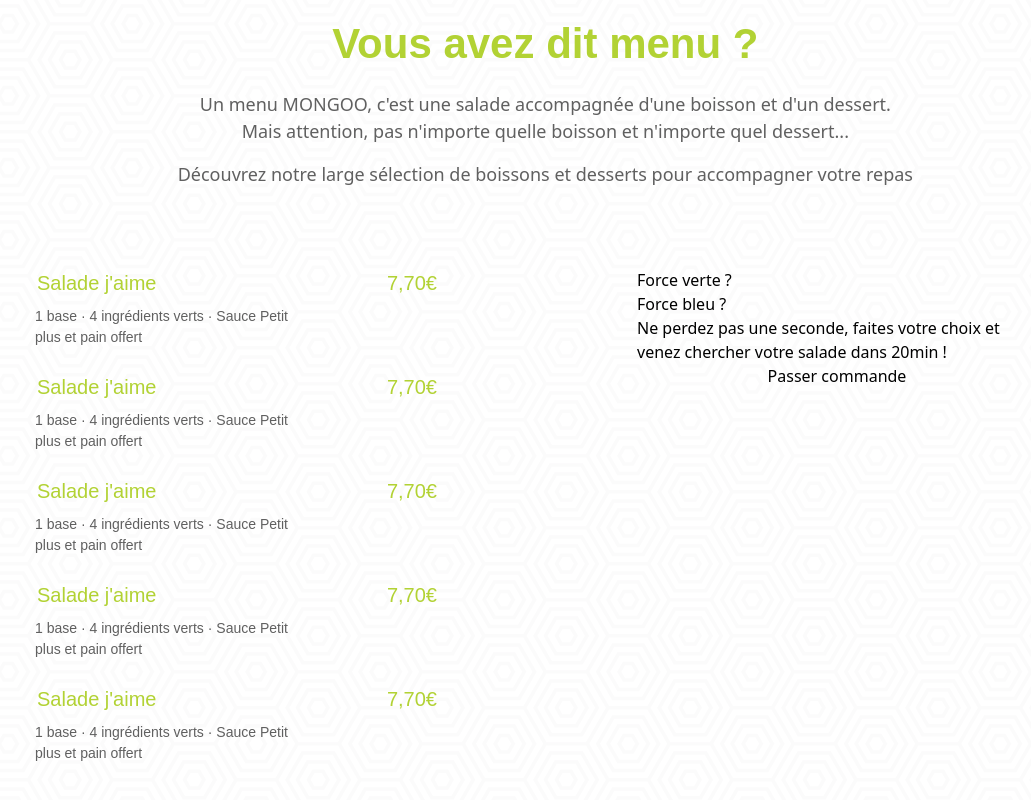
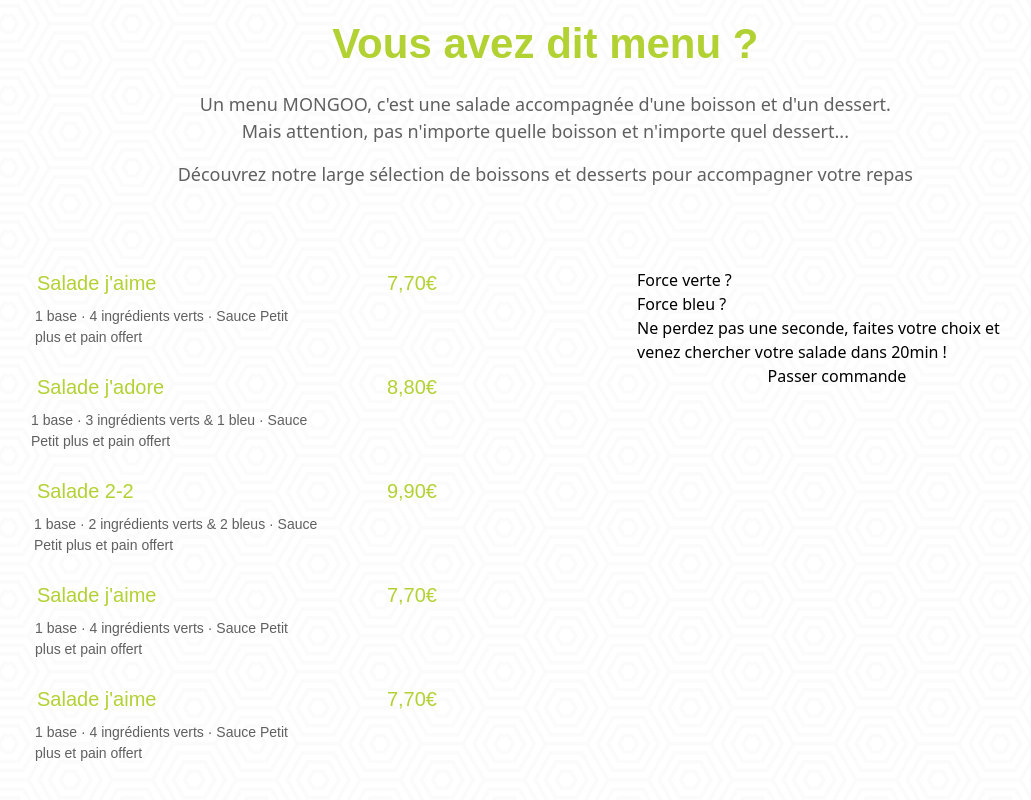
Before and after one commit to IIM-Creative-Technology/rattrapages-Sarayeo, a website: page index.html in a window 1280 px wide. Shown: the part 1963-2763 px from the top of the page, without its empty margins (116-1147 px from the left). Drawn offline with Linux system fonts and the light colour scheme.

Commit message:
:construction:adding structure as well as style on 4 over 6 sections :lipstick:

```diff
--- a/index.html
+++ b/index.html
@@ -143,32 +143,32 @@
       <div class=" w-[450px] flex flex-col items-center mt-6">
         <div class=" w-[400px] flex justify-between items-center ">
           <h3 class="font-poppins font-[450] text-[20px] text-regal-green ">
-            Salade j'aime
+            Salade j'adore
           </h3>
           <h3 class="font-poppins font-[450] text-[20px] text-regal-green ">
-            7,70€
+            8,80€
           </h3>
         </div>
-        <div class=" w-[260px] items-center -ml-36 mt-2">
+        <div class=" w-[300px] items-center -ml-28 mt-2">
           <p class="font-poppins font-normal text-[14px] text-grey ">
-            1 base · 4 ingrédients verts · Sauce
-            Petit plus et pain offert
+            1 base · 3 ingrédients verts & 1 bleu · Sauce
+           <br> Petit plus et pain offert
           </p>
         </div>
       </div>
-      <div class=" w-[450px] flex flex-col items-center mt-6">
+      <div class=" w-[450px] flex flex-col items-center mt-6 bor">
         <div class=" w-[400px] flex justify-between items-center ">
           <h3 class="font-poppins font-[450] text-[20px] text-regal-green ">
-            Salade j'aime
+            Salade 2-2
           </h3>
           <h3 class="font-poppins font-[450] text-[20px] text-regal-green ">
-            7,70€
+            9,90€
           </h3>
         </div>
-        <div class=" w-[260px] items-center -ml-36 mt-2">
+        <div class=" w-[310px] items-center -ml-24 mt-2">
           <p class="font-poppins font-normal text-[14px] text-grey ">
-            1 base · 4 ingrédients verts · Sauce
-            Petit plus et pain offert
+            1 base · 2 ingrédients verts & 2 bleus · Sauce
+            <br>Petit plus et pain offert
           </p>
         </div>
       </div>
```
Also changed, not shown: dist/output.css.
